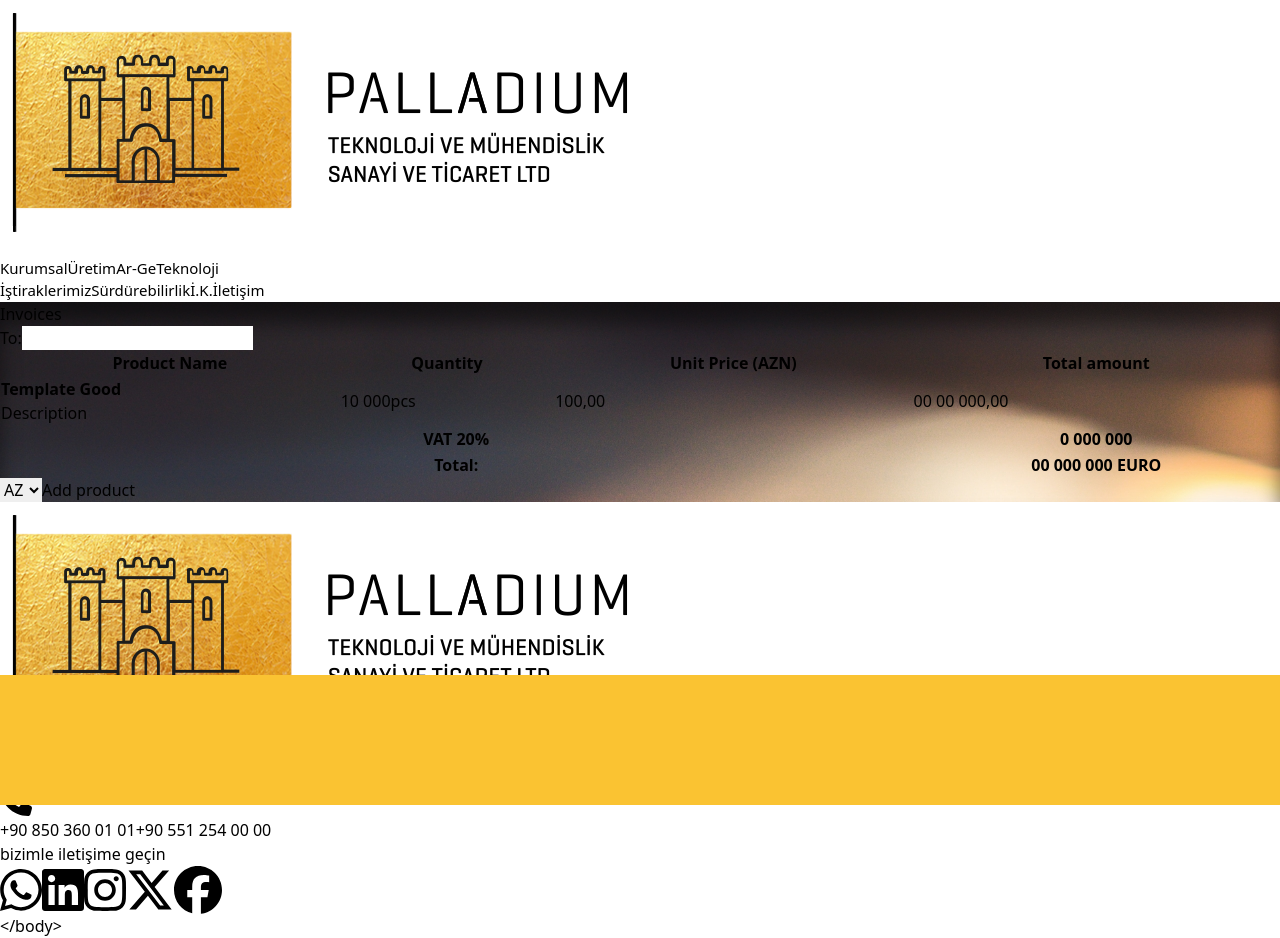
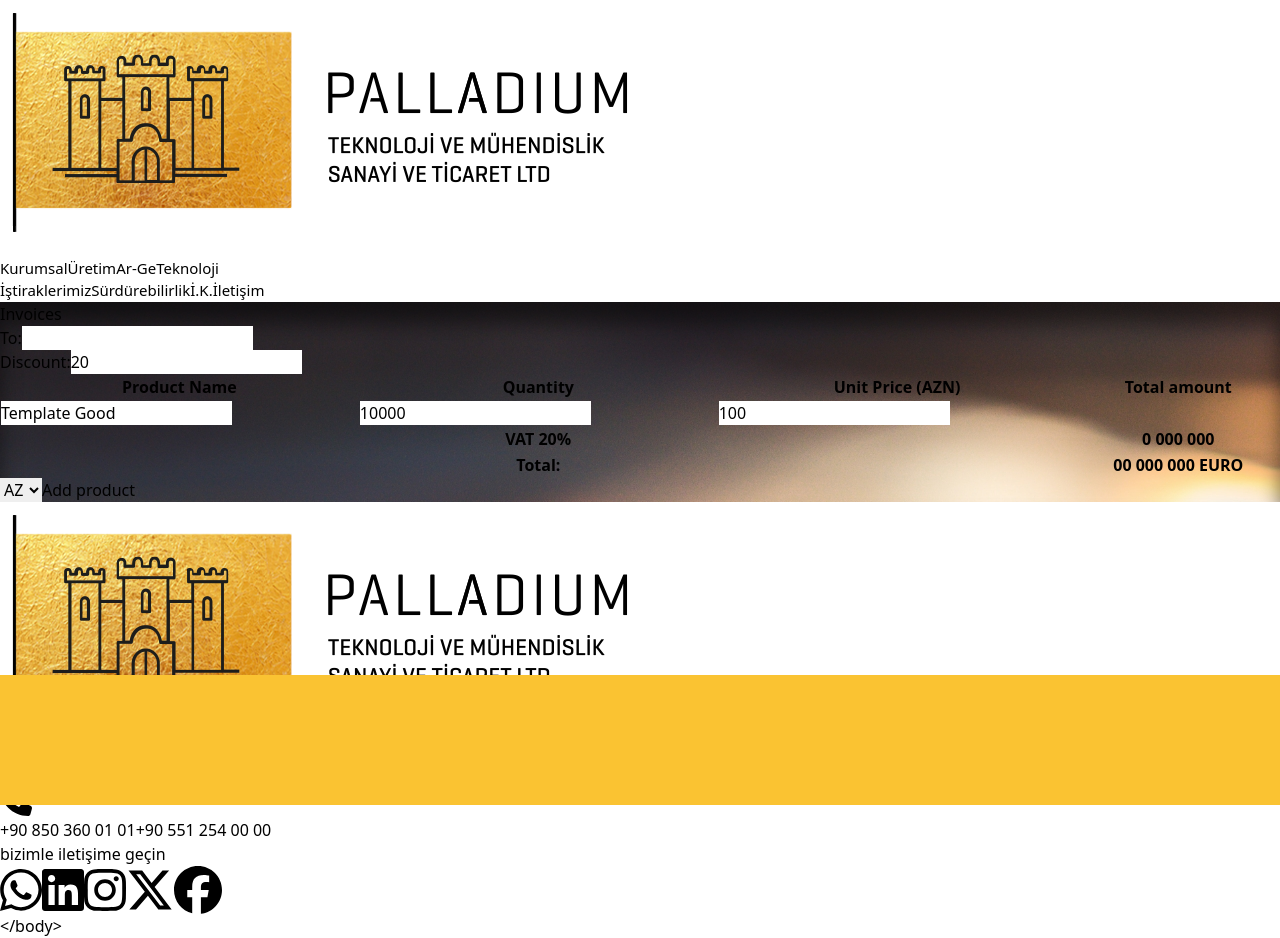
Before and after one commit to ayhanexe/palladium, a React (Vite) app: page / in a window 1280 px wide. Built offline with nearby package versions, Linux system fonts and the light colour scheme.

Commit message:
add some features

```diff
--- a/src/components/invoice-info/invoice-info.jsx
+++ b/src/components/invoice-info/invoice-info.jsx
@@ -1,18 +1,70 @@
-import { useState } from "react";
+import { useEffect, useState } from "react";
 import axios from "axios";
 
 import "./styles.scss";
 import toNumber from "lodash/toNumber";
 
 const InvoiceInfo = () => {
-  const [products, setProducts] = useState([0]);
+  const [products, setProducts] = useState([
+    {
+      id: 0,
+      name: "Template Good",
+      quantity: 10000,
+      price: 100,
+    },
+  ]);
   const [toName, setToName] = useState("");
+  const [discountPercent, setDiscountPercent] = useState(20);
   const [invoiceLang, setInvoiceLang] = useState(0);
   const maxInvoiceProductNumber = 3;
 
+  const handleTitleChange = (e, id) => {
+    const { value } = e.target;
+
+    setProducts([
+      ...products.filter((product) => product.id !== id),
+      {
+        ...products.find((product) => product.id === id),
+        name: value,
+      },
+    ]);
+  };
+
+  const handleQuantityChange = (e, id) => {
+    const { value } = e.target;
+
+    setProducts([
+      ...products.filter((product) => product.id !== id),
+      {
+        ...products.find((product) => product.id === id),
+        quantity: value,
+      },
+    ]);
+  };
+
+  const handleUnitPriceChange = (e, id) => {
+    const { value } = e.target;
+
+    setProducts([
+      ...products.filter((product) => product.id !== id),
+      {
+        ...products.find((product) => product.id === id),
+        price: value,
+      },
+    ]);
+  };
+
   const increaseProductCount = () => {
     if (products.length < maxInvoiceProductNumber) {
-      setProducts([...products, products.at(-1) + 1]);
+      setProducts([
+        ...products,
+        {
+          id: products.at(-1).id + 1,
+          name: "Template Good",
+          quantity: 10000,
+          price: 100,
+        },
+      ]);
     }
   };
 
@@ -28,6 +80,12 @@
     setToName(value);
   };
 
+  const handleDiscountPercentChange = (e) => {
+    const { value } = e.target;
+
+    setDiscountPercent(value);
+  };
+
   const handlePrintClick = () => {
     const apiUrl = `${import.meta.env.VITE_API_URL}/Invoice`;
 
@@ -38,6 +96,14 @@
           languageId: toNumber(invoiceLang),
           to: toName,
           productCount: products.length,
+          vatPercent: toNumber(discountPercent),
+          products: [
+            ...products.map((product) => ({
+              name: product.name,
+              quantity: toNumber(product.quantity),
+              perPrice: toNumber(product.price),
+            })),
+          ],
         },
         {
           headers: {
@@ -68,6 +134,16 @@
               onChange={handleToNameChange}
             />
           </div>
+          <div className="w-full flex flex-col items-start">
+            <label htmlFor="discount-percent">Discount:</label>
+            <input
+              id="discount-percent"
+              type="number"
+              className="w-full border border-black/25 rounded-md h-[35px] px-2"
+              value={discountPercent}
+              onChange={handleDiscountPercentChange}
+            />
+          </div>
         </div>
 
         <div className="w-full border border-black/25 rounded-lg mt-8 ">
@@ -81,24 +157,45 @@
               </tr>
             </thead>
             <tbody>
-              {products.map((_, index) => (
-                <tr className="border-b" key={index}>
-                  <td className="p-2 border-r">
-                    <p>
-                      <b>Template Good</b>
-                    </p>
-                    <p>Description</p>
-                  </td>
-                  <td className="p-2 border-r">10 000pcs</td>
-                  <td className="p-2 border-r">100,00</td>
-                  <td className="p-2">00 00 000,00</td>
-                </tr>
-              ))}
+              {products
+                .sort((a, b) => a.id - b.id)
+                .map((data) => (
+                  <tr className="border-b" key={data.id}>
+                    <td className="p-2 border-r">
+                      <input
+                        type="text"
+                        className="border w-full p-1 rounded"
+                        placeholder="Title"
+                        value={data.name}
+                        onChange={(e) => handleTitleChange(e, data.id)}
+                      />
+                    </td>
+                    <td className="p-2 border-r">
+                      <input
+                        type="text"
+                        className="border w-full p-1 rounded"
+                        placeholder="Quantity"
+                        value={data.quantity}
+                        onChange={(e) => handleQuantityChange(e, data.id)}
+                      />
+                    </td>
+                    <td className="p-2 border-r">
+                      <input
+                        type="text"
+                        className="border w-full p-1 rounded"
+                        placeholder="Unit price"
+                        value={data.price}
+                        onChange={(e) => handleUnitPriceChange(e, data.id)}
+                      />
+                    </td>
+                    <td className="p-2"></td>
+                  </tr>
+                ))}
             </tbody>
             <tfoot>
               <tr className="border-b">
                 <th colSpan={3} className="text-right p-2 border-r">
-                  VAT 20%
+                  VAT {discountPercent}%
                 </th>
                 <th className="text-start p-3">0 000 000</th>
               </tr>
```
